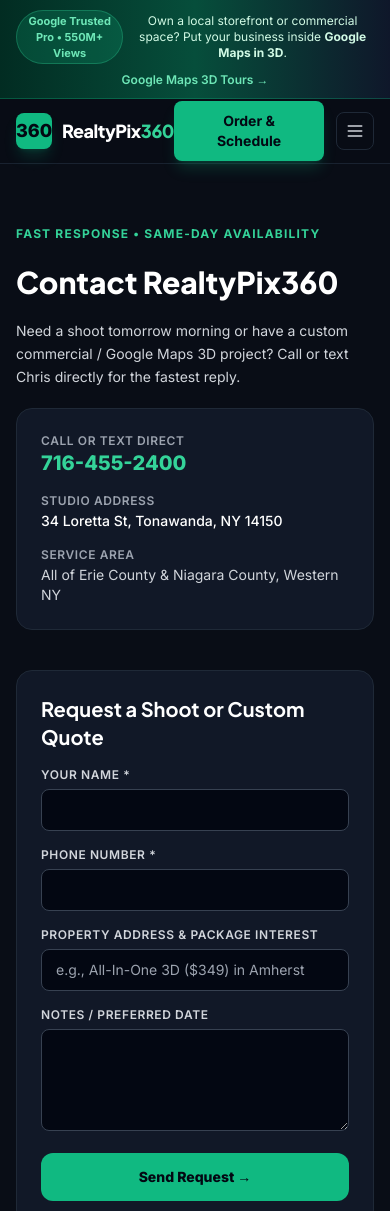
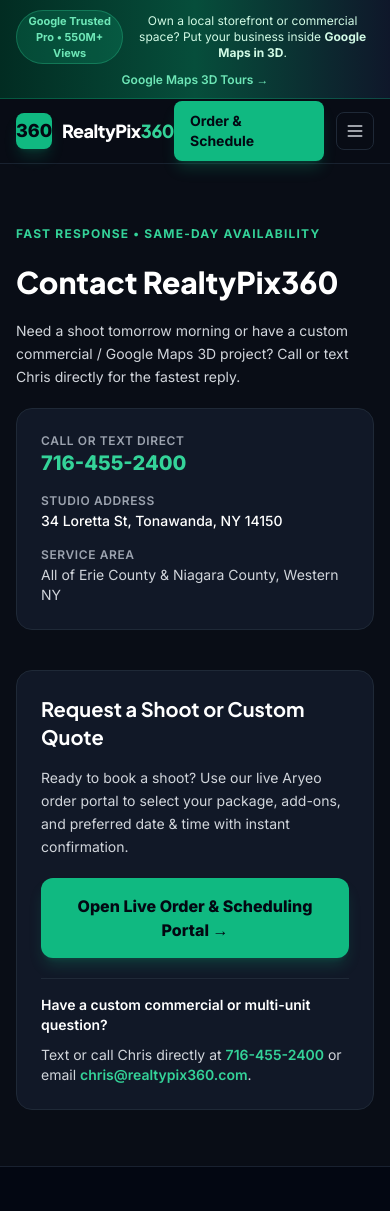
Before and after one commit to micrabot/realtypix360-website, a plain HTML site: page contact.html in a window 390 px wide. Shown: the top 1211 px of the page. Drawn offline with nearby package versions, Linux system fonts and the light colour scheme.

Commit message:
updated form

```diff
--- a/contact.html
+++ b/contact.html
@@ -204,9 +204,9 @@
           <svg class="w-4 h-4 text-emerald-400" fill="none" stroke="currentColor" viewBox="0 0 24 24"><path stroke-linecap="round" stroke-linejoin="round" stroke-width="2" d="M3 5a2 2 0 012-2h3.28a1 1 0 01.948.684l1.498 4.493a1 1 0 01-.502 1.21l-2.257 1.13a11.042 11.042 0 005.516 5.516l1.13-2.257a1 1 0 011.21-.502l4.493 1.498a1 1 0 01.684.949V19a2 2 0 01-2 2h-1C9.716 21 3 14.284 3 6V5z"/></svg>
           716-455-2400
         </a>
-        <button onclick="openBookingModal('All-In-One 3D Exposure ($349)')" class="bg-emerald-500 hover:bg-emerald-400 text-gray-950 font-bold text-sm px-4 py-2.5 rounded-lg shadow-lg shadow-emerald-500/20 transition cursor-pointer">
+        <a href="https://realtypix360.aryeo.com/order-forms/7e7392c6-8065-445a-9758-16cc1ba317cb" target="_blank" rel="noopener noreferrer" aria-label="Order and Schedule on Aryeo (opens in new tab)" class="inline-block bg-emerald-500 hover:bg-emerald-400 text-gray-950 font-bold text-sm px-4 py-2.5 rounded-lg shadow-lg shadow-emerald-500/20 transition">
           Order & Schedule
-        </button>
+        </a>
         <button onclick="document.getElementById('mobileMenu').classList.toggle('hidden')" aria-label="Toggle Menu" class="lg:hidden p-2 rounded-lg border border-gray-800 text-gray-300 hover:text-white">
           <svg class="w-5 h-5" fill="none" stroke="currentColor" viewBox="0 0 24 24"><path stroke-linecap="round" stroke-linejoin="round" stroke-width="2" d="M4 6h16M4 12h16M4 18h16"/></svg>
         </button>
@@ -251,29 +251,18 @@
 
       <div class="lg:col-span-7 bg-gray-900 border border-gray-800 rounded-2xl p-6 sm:p-8">
         <h2 class="font-display text-xl font-bold text-white mb-4">Request a Shoot or Custom Quote</h2>
-        <form id="contactPageForm" class="space-y-4">
-          <div class="grid grid-cols-1 sm:grid-cols-2 gap-4">
-            <div>
-              <label class="block text-xs font-semibold uppercase tracking-wider text-gray-300 mb-1.5">Your Name *</label>
-              <input type="text" required class="w-full bg-gray-950 border border-gray-700 rounded-lg px-3.5 py-2.5 text-sm text-white focus:border-emerald-500 focus:outline-none" />
-            </div>
-            <div>
-              <label class="block text-xs font-semibold uppercase tracking-wider text-gray-300 mb-1.5">Phone Number *</label>
-              <input type="tel" required class="w-full bg-gray-950 border border-gray-700 rounded-lg px-3.5 py-2.5 text-sm text-white focus:border-emerald-500 focus:outline-none" />
-            </div>
+        <div class="space-y-5">
+          <p class="text-sm text-gray-300 leading-relaxed">
+            Ready to book a shoot? Use our live Aryeo order portal to select your package, add-ons, and preferred date &amp; time with instant confirmation.
+          </p>
+          <a href="https://realtypix360.aryeo.com/order-forms/7e7392c6-8065-445a-9758-16cc1ba317cb" target="_blank" rel="noopener noreferrer" aria-label="Open RealtyPix360 Aryeo Order Form (opens in new tab)" class="block w-full text-center py-4 px-5 rounded-xl bg-emerald-500 hover:bg-emerald-400 text-gray-950 font-extrabold text-base shadow-lg shadow-emerald-500/20 transition">
+            Open Live Order &amp; Scheduling Portal →
+          </a>
+          <div class="pt-4 border-t border-gray-800 space-y-2.5 text-sm text-gray-300">
+            <p class="font-semibold text-white">Have a custom commercial or multi-unit question?</p>
+            <p>Text or call Chris directly at <a href="tel:7164552400" class="text-emerald-400 font-semibold hover:underline">716-455-2400</a> or email <a href="mailto:chris@realtypix360.com" class="text-emerald-400 font-semibold hover:underline">chris@realtypix360.com</a>.</p>
           </div>
-          <div>
-            <label class="block text-xs font-semibold uppercase tracking-wider text-gray-300 mb-1.5">Property Address &amp; Package Interest</label>
-            <input type="text" placeholder="e.g., All-In-One 3D ($349) in Amherst" class="w-full bg-gray-950 border border-gray-700 rounded-lg px-3.5 py-2.5 text-sm text-white focus:border-emerald-500 focus:outline-none" />
-          </div>
-          <div>
-            <label class="block text-xs font-semibold uppercase tracking-wider text-gray-300 mb-1.5">Notes / Preferred Date</label>
-            <textarea rows="4" class="w-full bg-gray-950 border border-gray-700 rounded-lg px-3.5 py-2.5 text-sm text-white focus:border-emerald-500 focus:outline-none"></textarea>
-          </div>
-          <button type="submit" class="w-full py-3.5 rounded-xl bg-emerald-500 hover:bg-emerald-400 text-gray-950 font-extrabold text-sm transition cursor-pointer">
-            Send Request →
-          </button>
-        </form>
+        </div>
       </div>
     </div>
   </main>
@@ -413,19 +402,7 @@
 
   <script>
     function openBookingModal(pkgName) {
-      const modal = document.getElementById('bookingModal');
-      const select = document.getElementById('modalPackageSelect');
-      document.getElementById('quickOrderForm').classList.remove('hidden');
-      document.getElementById('bookingSuccess').classList.add('hidden');
-      if (pkgName && select) {
-        for (let i = 0; i < select.options.length; i++) {
-          if (select.options[i].value.includes(pkgName) || select.options[i].text.includes(pkgName)) {
-            select.selectedIndex = i;
-            break;
-          }
-        }
-      }
-      modal.classList.remove('hidden');
+      window.open('https://realtypix360.aryeo.com/order-forms/7e7392c6-8065-445a-9758-16cc1ba317cb', '_blank', 'noopener,noreferrer');
     }
     function closeBookingModal() {
       document.getElementById('bookingModal').classList.add('hidden');
```
Also changed, not shown: 3d-floor-plans.html (+3 -15 lines), accessibility.html (+3 -15 lines), commercial.html (+3 -15 lines), faq.html (+3 -15 lines), floor-plans-education.html (+3 -15 lines), index.html (+3 -15 lines), portfolio.html (+3 -15 lines), privacy.html (+3 -15 lines).
